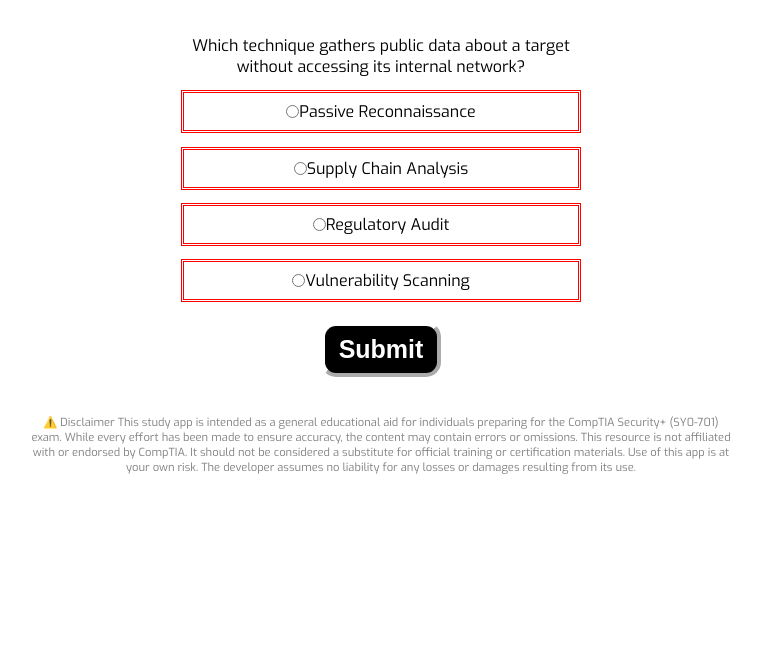
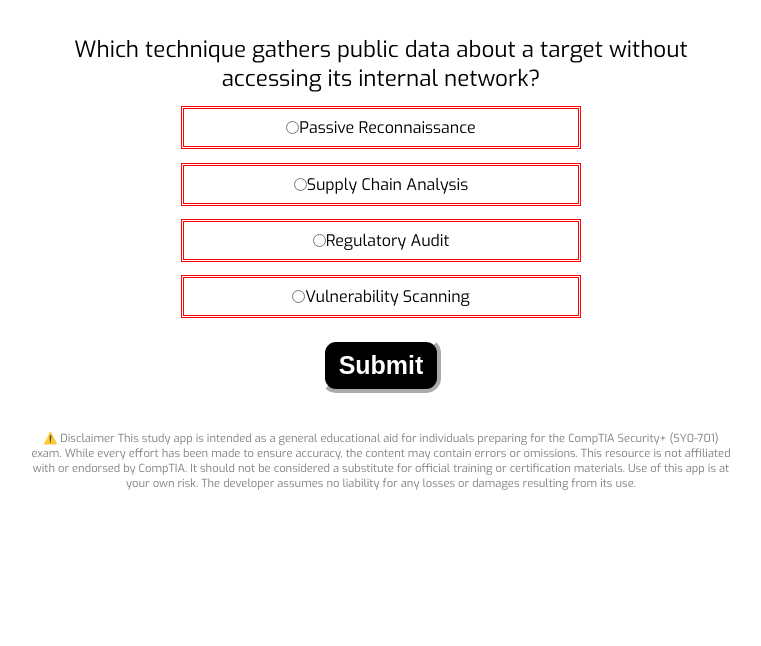
Before and after one commit to cjmDevelop/SY0-701-Study-App, a website built with Vite: page index.html in a window 1280 px wide. Shown: the part 154-800 px from the top of the page, without its empty margins (259-1020 px from the left). Built offline with nearby package versions, Linux system fonts and the light colour scheme.

Commit message:
Made question font bigger and wider.

```diff
--- a/styles/styles.css
+++ b/styles/styles.css
@@ -105,14 +105,17 @@ img:hover {
   width: 50%;
 } */
 
+.question {
+  width: 100%;
+  max-width: 700px;
+  font-size: 1.4rem;
+}
 
-.question,
 .options {
   width: 100%;
   max-width: 400px;
   text-align: center;
 }
-
 
 .option {
   display: flex;
```
